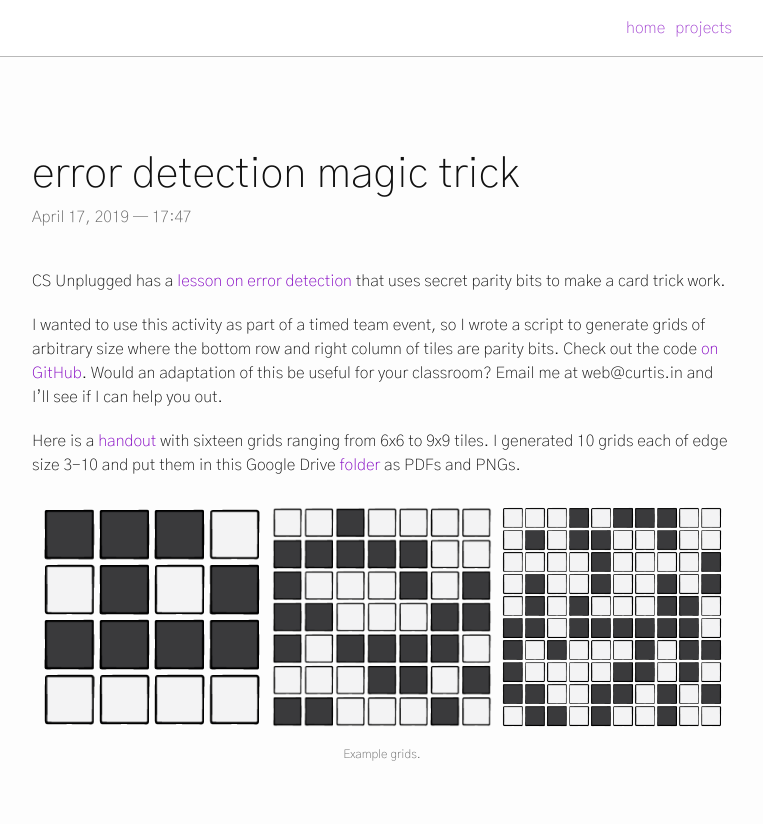
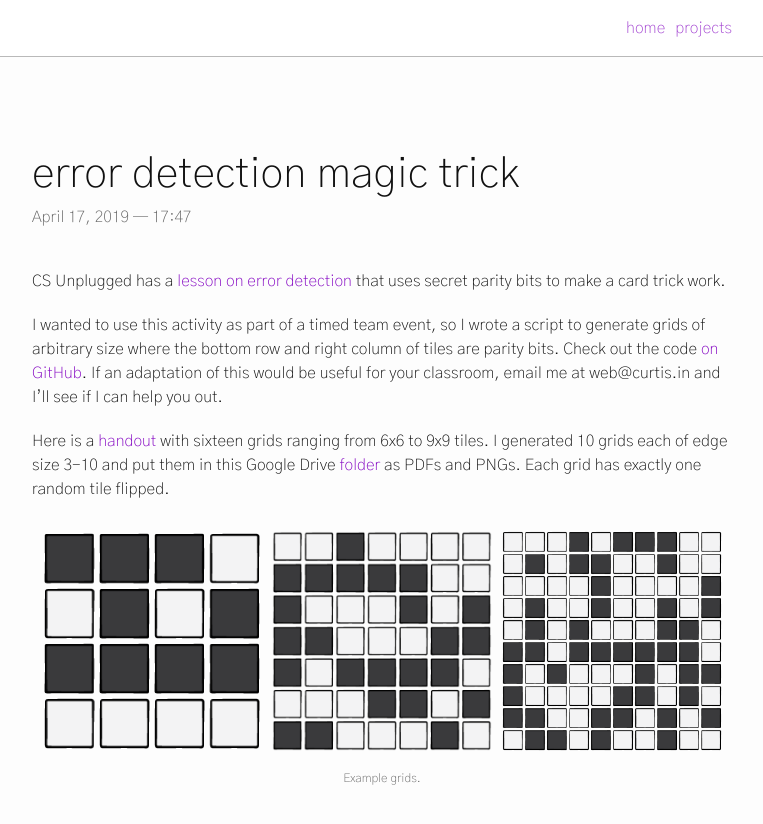
Before and after one commit to meiadvanture/myweb, a Jekyll site: the page built from _projects/parity.md, in a window 1280 px wide. Shown: the top 824 px of the page, without its empty margins (258-1021 px from the left). Built offline with Jekyll 4.4.1, drawn with Linux system fonts in a browser that asks for light colours; nearby versions of some CDN libraries.

Commit message:
Updated parity text

```diff
--- a/_projects/parity.md
+++ b/_projects/parity.md
@@ -4,20 +4,22 @@
 description: code to generate classroom handouts for an error detection lesson
 ---
 
-CS Unplugged has a [lesson on error detection](https://csunplugged.org/en/topics/error-detection-and-correction/unit-plan/parity-magic/) that uses secret parity bits to make a card trick work.
+CS Unplugged has a
+[lesson on error detection](https://csunplugged.org/en/topics/error-detection-and-correction/unit-plan/parity-magic/)
+that uses secret parity bits to make a card trick work.
 
 I wanted to use this activity as part of a timed team event, so I wrote a script
 to generate grids of arbitrary size where the bottom row and right column of
 tiles are parity bits. Check out the code
-[on GitHub](https://github.com/curtisullerich/cs-ed). Would an adaptation of
-this be useful for your classroom? Email me at web@curtis.in and I'll see if I
-can help you out.
+[on GitHub](https://github.com/curtisullerich/cs-ed). If an adaptation of
+this would be useful for your classroom, email me at web@curtis.in and I'll see
+if I can help you out.
 
 Here is a [handout](https://docs.google.com/document/d/1DzRY6G4ykffSLLlW3nJi1B3JH7Yq89mZWu-8ccc4dYA/preview)
 with sixteen grids ranging from 6x6 to 9x9 tiles. I generated 10 grids each of
 edge size 3-10 and put them in this Google Drive
 [folder](https://drive.google.com/drive/folders/1pGIPgY2UZ7oRf1azaRnahEcwVcFdPcz5)
-as PDFs and PNGs.
+as PDFs and PNGs. Each grid has exactly one random tile flipped.
 
 <div class="img_full">
   <a target="_blank" href="{{- site.baseurl -}}/img/4x4-4.png">
```
